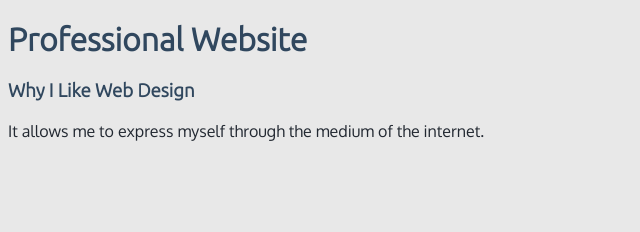
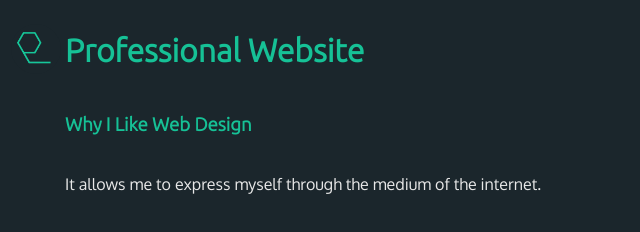
Before and after one commit to MobOmega/WebDev, a plain HTML site: page newsite/index.html in a window 1280 px wide. Shown: the whole page, without its empty margins (0-640 px from the left). Drawn offline with Linux system fonts and the light colour scheme.

Commit message:
Added Logo, changed color palette

```diff
--- a/newsite/css/style.css
+++ b/newsite/css/style.css
@@ -1,20 +1,27 @@
 /*********************************** Tag Selectors ***********************************/
 
 body {
-  background-color: #e8e8e8;
-  color: #222831;
+  background-color: #1b262c;
+  color: #e8e8e8;
   font-family: 'Oxygen';
 }
 
 /*********************************** Class Selectors ***********************************/
 
 .header {
-  color: #30475e;
+  color: #16c196;
   font-family: 'Ubuntu';
 }
 
 .header:hover {
-  color: #f05454;
+  color: #75cfb8;
+}
+
+.logo {
+  height: 50px;
+  border-radius: 100%;
+  border-width: 100px;
+  border-color: #16c196;
 }
 
 /*********************************** ID Selectors ***********************************/
--- a/newsite/index.html
+++ b/newsite/index.html
@@ -6,12 +6,24 @@
     <link rel="stylesheet" href="css/style.css" />
     <link rel="preconnect" href="https://fonts.gstatic.com">
     <link href="https://fonts.googleapis.com/css2?family=Oxygen&family=Ubuntu:wght@300&display=swap" rel="stylesheet">
+    <link rel="icon" type="image/png" href="images/favicon.png">
   </head>
   <body>
-    <h1 class="header">Professional Website</h1>
-    <h3 class="header">Why I Like Web Design</h3>
-    <p>
-      It allows me to express myself through the medium of the internet.
-      </p>
+    <table>
+      <tr>
+        <td><img src="images/favicon.png" alt="Icon" class="logo"></td>
+        <td><h1 class="header">Professional Website</h1></td>
+      </tr>
+      <tr>
+        <td></td>
+        <td><h3 class="header">Why I Like Web Design</h3></td>
+      </tr>
+      <tr>
+        <td></td>
+        <td><p>
+          It allows me to express myself through the medium of the internet.
+          </p></td>
+      </tr>
+    </table>
   </body>
 </html>
```
Also changed, not shown: newsite/images/favicon.png (added), newsite/images/favicon2.png (added).
